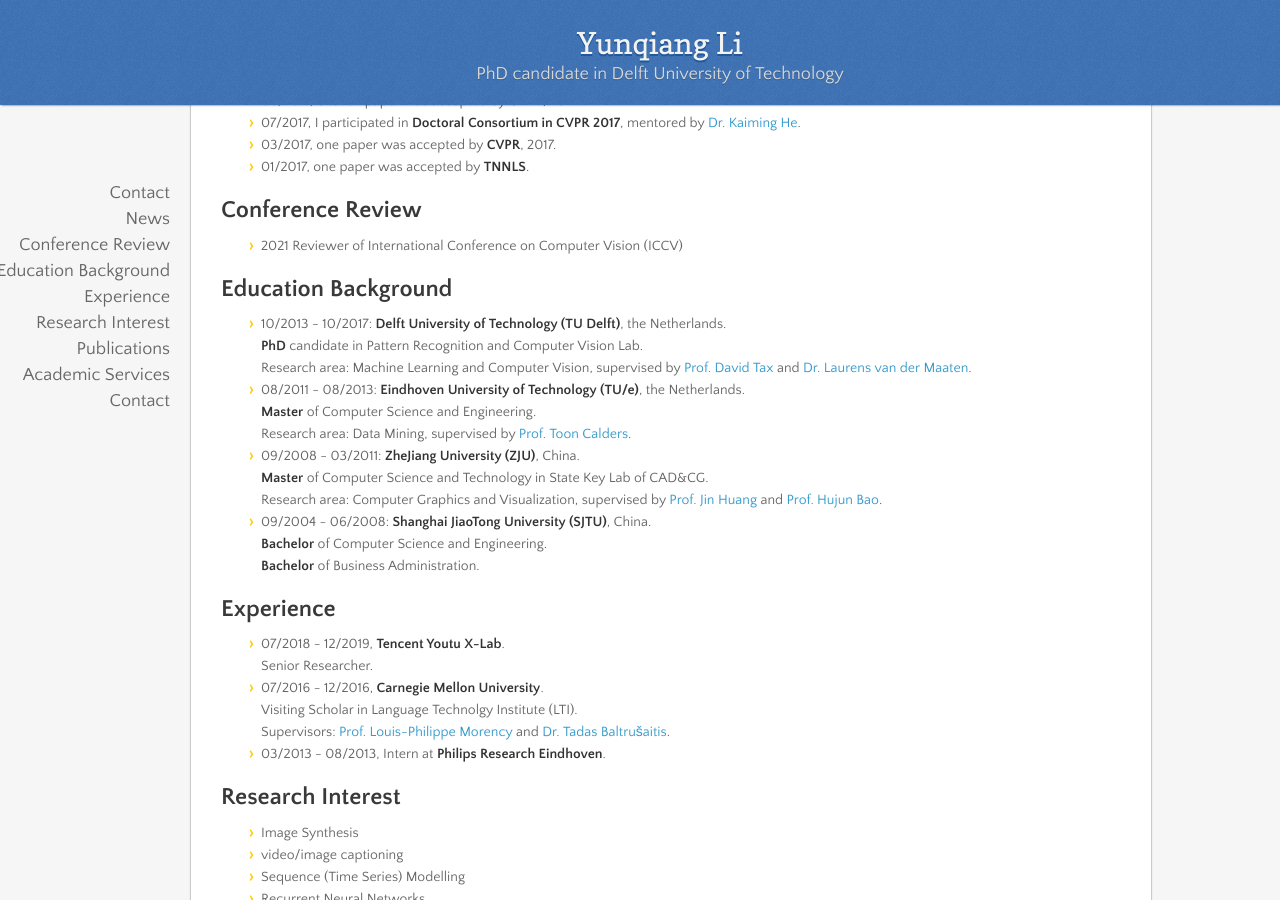
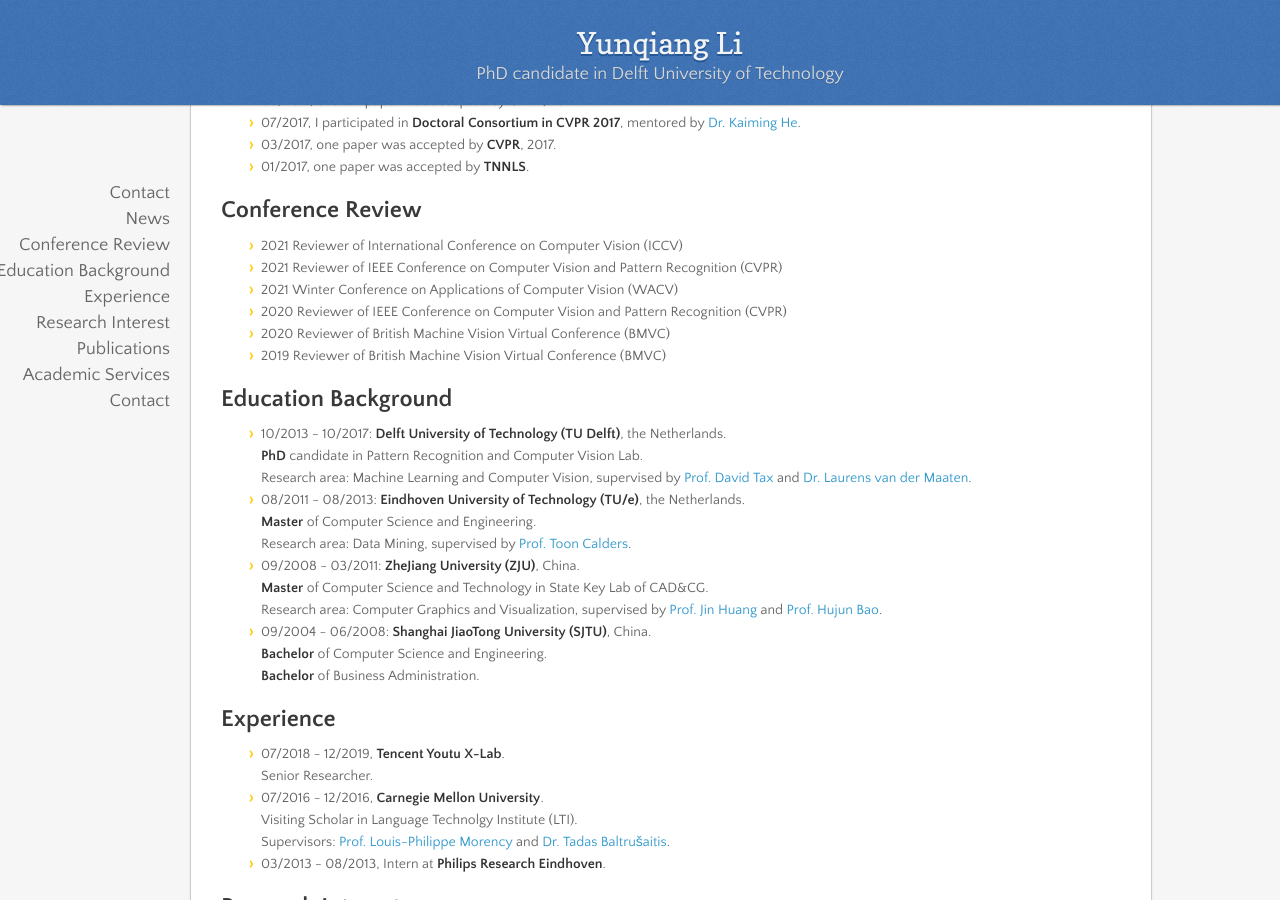
Before and after one commit to liyunqianggyn/liyunqianggyn.github.io, a Jekyll site: the page built from index.md, in a window 1280 px wide and 900 px high, scrolled down 772 px. Built offline with Jekyll 4.4.1, drawn with Linux system fonts in a browser that asks for light colours; nearby versions of some CDN libraries; our own code applies the rules of GitHub Pages for plain Markdown files.

Commit message:
Update index.md

```diff
--- a/index.md
+++ b/index.md
@@ -33,6 +33,11 @@ Delft University of Technology
 ## Conference Review
 
 - 2021   Reviewer of International Conference on Computer Vision (ICCV)
+- 2021   Reviewer of IEEE Conference on Computer Vision and Pattern Recognition (CVPR)
+- 2021   Winter Conference on Applications of Computer Vision (WACV)
+- 2020   Reviewer of IEEE Conference on Computer Vision and Pattern Recognition (CVPR)
+- 2020   Reviewer of British Machine Vision Virtual Conference (BMVC)
+- 2019   Reviewer of British Machine Vision Virtual Conference (BMVC)
 
 ## Education Background
 * 10/2013 - 10/2017: __Delft University of Technology (TU Delft)__, the Netherlands.
```
